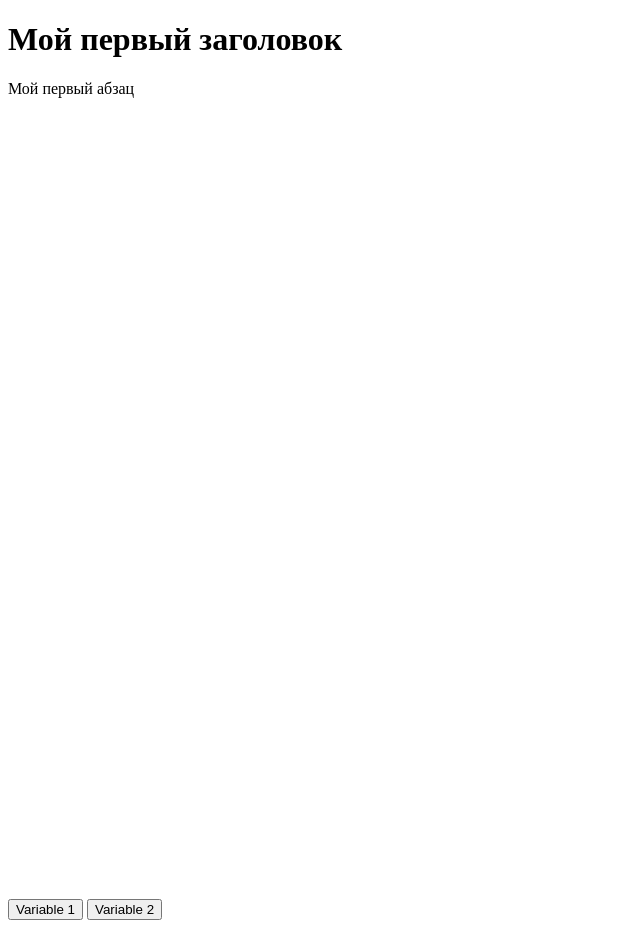
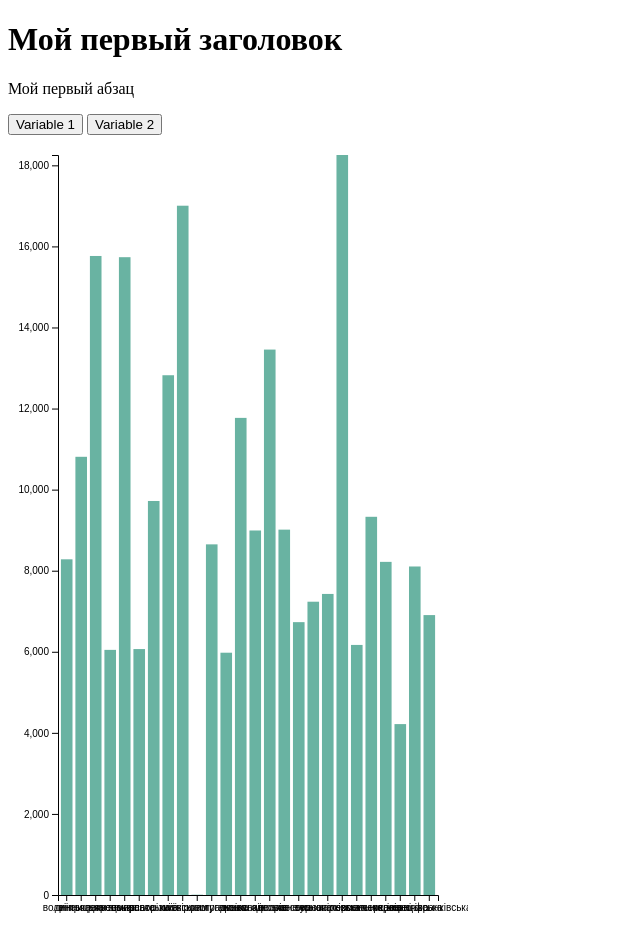
Before and after one commit to HubashovD/inspections_project, a plain HTML site: page index.html in a window 1280 px wide. Shown: the whole page, without its empty margins (0-640 px from the left). Drawn offline with nearby package versions, Linux system fonts and the light colour scheme.

Commit message:
поправила графік

```diff
--- a/index.html
+++ b/index.html
@@ -4,7 +4,7 @@
     <meta charset="utf-8">
     <title>як держава перевіряє бізнес?</title>
 
-    <script src="https://d3js.org/d3.v4.js"></script>
+    <script src="lib/d3v5_min.js"></script>
 
     <link href="css/style.css" rel="stylesheet"/>
   </head>
@@ -13,8 +13,11 @@
     <p>Мой первый абзац</p>
     <!-- Create a div where the graph will take place -->
     <!-- Add 2 buttons -->
-<button onclick="update(data1)">Variable 1</button>
-<button onclick="update(data2)">Variable 2</button>
+    <div>
+      <button id="var-1">Variable 1</button>
+      <button id="var-2">Variable 2</button>
+    </div>
+
     <!-- Create a div where the graph will take place -->
     <svg id="regulator_raiting"></svg>
 
--- a/scripts/regulator_raiting.js
+++ b/scripts/regulator_raiting.js
@@ -5,13 +5,31 @@ Promise.all([
   d3.csv("data/barplot.csv")
 ]).then(function(input){
 
-  input.forEach(function(d) {
+  input[0].forEach(function(d) {
       d.regulator = d.regulator.toString();
       d.ide = +d.ide;
-  })});
+  });
+
+    input[1].forEach(function(d) {
+    d.regulator = d.regulator.toString();
+    d.ide = +d.ide;
+    });
+
+    update(input[0]);
+
+    d3.select("#var-1").on("click", function(){
+        update(input[0])
+    });
+
+    d3.select("#var-2").on("click", function(){
+        update(input[1]);
+    })
+});
+
+
 
 // set the dimensions and margins of the graph
-var margin = {top: 20, right: 30, bottom: 40, left: 300},
+var margin = {top: 20, right: 30, bottom: 40, left: 50},
     width = 460 - margin.left - margin.right,
     height = 800 - margin.top - margin.bottom;
 
@@ -27,14 +45,15 @@ var svg = d3.select("#regulator_raiting")
 var x = d3.scaleBand()
  .range([ 0, width ])
  .padding(0.2);
+
 var xAxis = svg.append("g")
- .attr("transform", "translate(0," + height + ")")
+ .attr("transform", "translate(0," + height + ")");
 
 // Initialize the Y axis
 var y = d3.scaleLinear()
  .range([ height, 0]);
 var yAxis = svg.append("g")
- .attr("class", "myYaxis")
+ .attr("class", "myYaxis");
 
 
 // A function that create / update the plot for a given variable:
@@ -50,7 +69,7 @@ function update(data) {
 
  // Create the u variable
  var u = svg.selectAll("rect")
-   .data(data)
+   .data(data);
 
  u
    .enter()
@@ -69,6 +88,3 @@ function update(data) {
    .exit()
    .remove()
 }
-
-// Initialize the plot with the first dataset
-update(data1)
```
